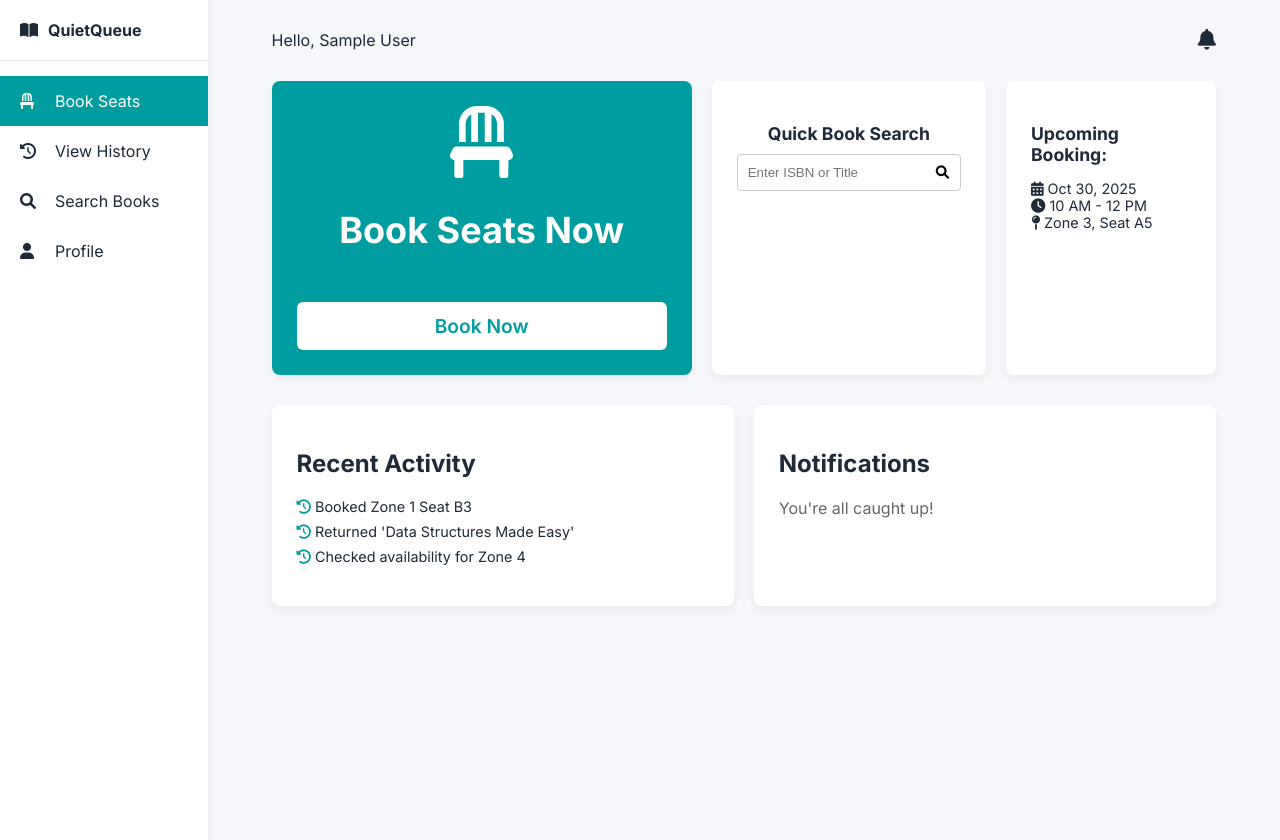
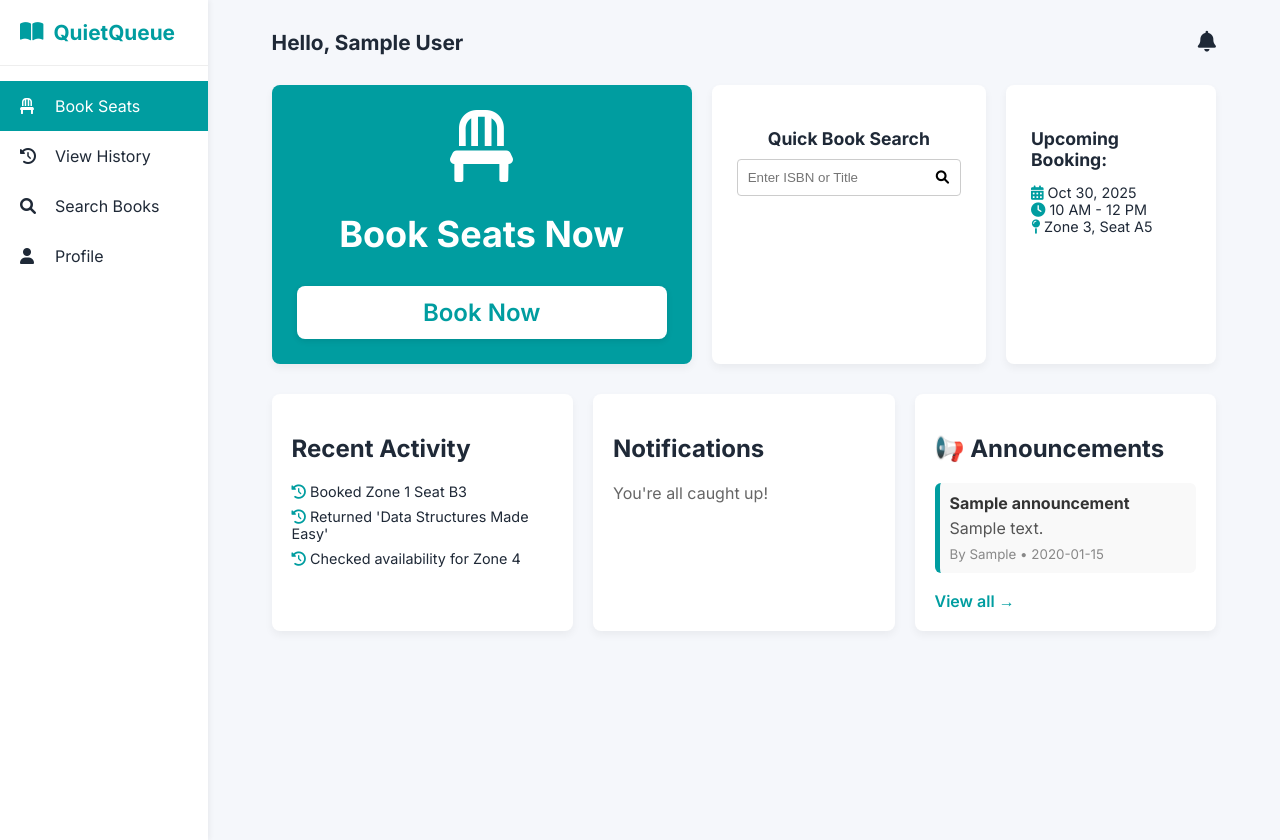
Before and after one commit to Rithwika2805/QuietQueue, a Flask app: page /dashboard-student in a window 1280 px wide. Run offline with Flask 2, Linux system fonts and the light colour scheme; the visitor is signed in with stand-in values (Sample User, id 1); tables that the repository leaves empty or names only in its code hold one stand-in row (values such as "Sample post"); some libraries are stand-ins or nearby versions.

Commit message:
Update dashboard-student.html

```diff
--- a/templates/dashboard-student.html
+++ b/templates/dashboard-student.html
@@ -43,6 +43,8 @@
             padding: 0 20px 20px;
             border-bottom: 1px solid #eee;
             margin-bottom: 15px;
+            color: var(--primary-color);
+            font-size: 1.3em;
             font-weight: 700;
             display: flex;
             align-items: center;
@@ -85,6 +87,7 @@
             display: flex;
             align-items: center;
             font-weight: 500;
+            font-size: 1.3em;
         }
 
         .bell-icon {
@@ -120,12 +123,21 @@
         .d-card.cta-large .btn {
             background-color: white;
             color: var(--primary-color);
-            padding: 12px 25px;
-            margin-top: 20px;
-            font-size: 0.8em;
-            border-radius: 6px;
+            font-weight: 600;
+            padding: 12px 24px;
+            border: none;
+            border-radius: 8px;
+            cursor: pointer;
+            transition: all 0.3s ease;
+            box-shadow: 0 2px 6px rgba(0, 0, 0, 0.1);
             text-decoration: none;
-            font-weight: 600;
+            display: inline-block;
+        }
+
+        .d-card.cta-large .btn:hover {
+            transform: translateY(-4px) scale(1.05);
+            background-color: #f0f0f0;
+            box-shadow: 0 8px 16px rgba(0, 0, 0, 0.2);
         }
 
         .d-card h3 {
@@ -135,12 +147,16 @@
 
         .activity-section {
             margin-top: 30px;
-            display: flex;
+            display: grid;
+            grid-template-columns: 1fr 1fr 1fr;
             gap: 20px;
         }
 
         .recent-activity-card {
-            flex: 1;
+            background-color: var(--card-bg);
+            padding: 20px;
+            border-radius: 8px;
+            box-shadow: 0 4px 8px rgba(0, 0, 0, 0.05);
             text-align: left;
         }
 
@@ -159,7 +175,7 @@
                 grid-template-columns: 1fr;
             }
             .activity-section {
-                flex-direction: column;
+                grid-template-columns: 1fr;
             }
         }
     </style>
@@ -180,7 +196,7 @@
 
         <main class="main-content">
             <header class="topbar">
-                <div class="user-info">Hello, {{ user_name }}</div>
+                <div class="user-info"><b>Hello, {{ user_name }}</b></div>
                 <i class="fa-solid fa-bell bell-icon" onclick="showToast('No new notifications!')"></i>
             </header>
 
@@ -205,9 +221,9 @@
                     <h3>Upcoming Booking:</h3>
                     {% if upcoming_booking %}
                         <p style="font-size: 0.9em;">
-                            <i class="fa-solid fa-calendar-alt"></i> {{ upcoming_booking.date }} <br>
-                            <i class="fa-solid fa-clock"></i> {{ upcoming_booking.time }} <br>
-                            <i class="fa-solid fa-map-pin"></i> {{ upcoming_booking.zone }}, Seat {{ upcoming_booking.seat }}
+                            <i class="fa-solid fa-calendar-alt" style="color: var(--primary-color);"></i> {{ upcoming_booking.date }} <br>
+                            <i class="fa-solid fa-clock" style="color: var(--primary-color);"></i> {{ upcoming_booking.time }} <br>
+                            <i class="fa-solid fa-map-pin" style="color: var(--primary-color);"></i> {{ upcoming_booking.zone }}, Seat {{ upcoming_booking.seat }}
                         </p>
                     {% else %}
                         <p style="font-size: 0.9em; color: #888;">No upcoming bookings</p>
@@ -216,7 +232,7 @@
             </div>
 
             <div class="activity-section">
-                <div class="d-card recent-activity-card">
+                <div class="recent-activity-card">
                     <h2>Recent Activity</h2>
                     {% if recent_activity %}
                         <ul>
@@ -229,7 +245,7 @@
                     {% endif %}
                 </div>
 
-                <div class="d-card recent-activity-card">
+                <div class="recent-activity-card">
                     <h2>Notifications</h2>
                     {% if notifications %}
                         <ul>
@@ -239,6 +255,23 @@
                         </ul>
                     {% else %}
                         <p style="color: #666;">You're all caught up!</p>
+                    {% endif %}
+                </div>
+
+                <!-- ✅ NEW ANNOUNCEMENTS SECTION -->
+                <div class="recent-activity-card">
+                    <h2>📢 Announcements</h2>
+                    {% if announcements %}
+                        {% for ann in announcements %}
+                            <div style="background:#f9f9f9; border-left:5px solid var(--primary-color); padding:10px; margin-bottom:10px; border-radius:6px;">
+                                <h4 style="margin:0; color:#333;">{{ ann.title }}</h4>
+                                <p style="margin:5px 0; color:#555;">{{ ann.message }}</p>
+                                <small style="color:#888;">By {{ ann.created_by }} • {{ ann.created_at.strftime('%Y-%m-%d') }}</small>
+                            </div>
+                        {% endfor %}
+                        <a href="{{ url_for('student_announcements') }}" style="display:inline-block; margin-top:8px; font-weight:600; text-decoration:none; color:var(--primary-color);">View all →</a>
+                    {% else %}
+                        <p>No announcements yet.</p>
                     {% endif %}
                 </div>
             </div>
```
